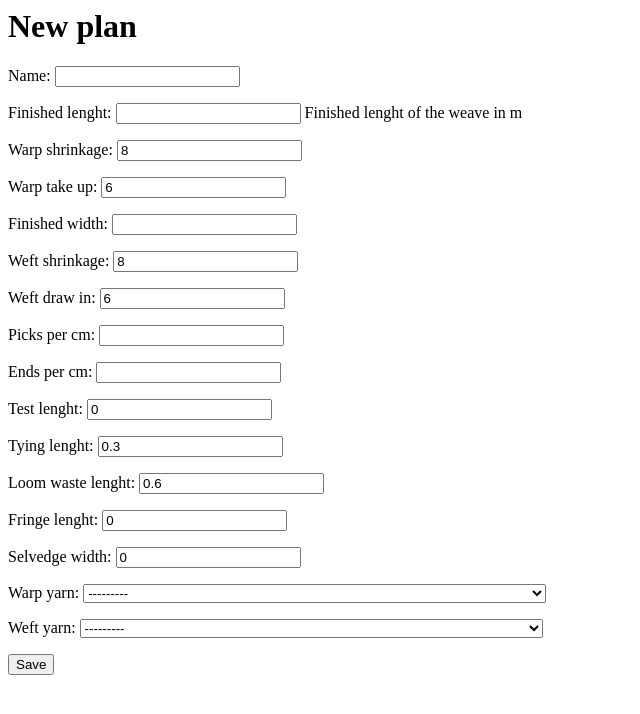
After one commit to jselin/texbe, a Django app: page /planner/plans/create in a window 1280 px wide. The commit adds this page. Shown: the top 714 px of the page, without its empty margins (0-640 px from the left). Run offline with Django 3.2, Linux system fonts and the light colour scheme; data comes from the database, SQL or seed files in the repository.

Commit message:
Planner firs iteration

```diff
--- a/planner/models.py
+++ b/planner/models.py
@@ -1,7 +1,6 @@
 from django.db import models
-from django.utils import timezone
-import datetime
 from django.urls import reverse
+from django.core.validators import RegexValidator
 
 class YarnManufacturer(models.Model):
     name = models.CharField(max_length=200, unique=True)
@@ -17,23 +16,51 @@ class YarnNumberingSystem(models.Model):
         return self.name
 
 class Yarn(models.Model):
-    SETT_UNIT = (
-        ('IN', 'yarns/inch'),
-        ('CM', 'yarns/cm')
-    )
     name = models.CharField(max_length=200)
     manufacturer = models.ForeignKey(YarnManufacturer, on_delete=models.PROTECT)
     material = models.CharField(max_length=200)
-    number = models.CharField(max_length=20)
+    number = models.CharField(max_length=20,
+        validators=[
+        RegexValidator('(\d+([,.]?\d*)?){1}[ ]*([xX*/]{1}[ ]*\d*)?',
+            message='Examples: "1.2" "5.3x2" "4,6/2"')])
     numbering_system = models.ForeignKey(YarnNumberingSystem, on_delete=models.PROTECT)
     sett = models.IntegerField()
-    sett_unit = models.CharField(max_length=2, choices=SETT_UNIT)
 
     def get_absolute_url(self):
         return reverse('planner:yarn_detail', kwargs={'pk': self.pk})
 
     def __str__(self):
+        return ("%s, %s, %s, %s %s, %s yarns/cm" % (self.name, self.manufacturer, self.material, self.numbering_system, self.number, self.sett))
+
+class Plan(models.Model):
+    """All units in m unless otherwise stated"""
+    name = models.CharField(max_length=200,
+        error_messages={'required': 'We really need you to fill in the name. Sory for bothering you'})
+
+    finished_lenght = models.FloatField(
+        help_text="Finished lenght of the weave in m")
+    warp_shrinkage = models.IntegerField(default=8)
+    warp_take_up = models.IntegerField(default=6)
+
+    finished_width = models.FloatField()
+    weft_shrinkage = models.IntegerField(default=8)
+    weft_draw_in = models.IntegerField(default=6)
+
+    picks_per_cm = models.FloatField()
+    ends_per_cm = models.FloatField()
+
+    test_lenght = models.FloatField(default=0)
+    tying_lenght = models.FloatField(default=0.3)
+    loom_waste_lenght = models.FloatField(default=0.6)
+    fringe_lenght = models.FloatField(default=0)
+
+    selvedge_width = models.FloatField(default=0)
+
+    warp_yarn = models.ForeignKey(Yarn, on_delete=models.PROTECT, related_name='warp_yarn')
+    weft_yarn = models.ForeignKey(Yarn, on_delete=models.PROTECT, related_name='weft_yarn')
+
+    def __str__(self):
         return self.name
 
-    def sett_unit_name(self):
-        return dict(Yarn.SETT_UNIT)[self.sett_unit]
+    def get_absolute_url(self):
+        return reverse('planner:plan_detail', kwargs={'pk': self.pk})
--- a/planner/templates/planner/index.html
+++ /dev/null
@@ -1,3 +0,0 @@
-<h1>
-    Index page TODO
-</h1>
--- /dev/null
+++ b/planner/templates/planner/plan_detail.html
@@ -0,0 +1 @@
+{{plan}}
--- /dev/null
+++ b/planner/templates/planner/plan_form.html
@@ -0,0 +1,6 @@
+<h1>New plan</h1>
+<form method="POST" class="post-form">
+    {% csrf_token %}
+    {{ form.as_p }}
+    <button type="submit" class="save btn btn-default">Save</button>
+</form>
--- a/planner/templates/planner/yarn_detail.html
+++ b/planner/templates/planner/yarn_detail.html
@@ -2,7 +2,7 @@
 <p>Manufacturer: {{yarn.manufacturer.name}}</p>
 <p>Material: {{yarn.material}}</p>
 <p>Number: {{yarn.number}} {{yarn.numbering_system.name}}</p>
-<p>Sett: {{yarn.sett}} {{yarn.sett_unit.name}}</p>
+<p>Sett: {{yarn.sett}} yarns/cm</p>
 <form action="{% url 'planner:yarn_delete' yarn.id%}">
     <input type="submit" value="Delete">
 </form>
--- a/planner/templates/planner/yarn_list.html
+++ b/planner/templates/planner/yarn_list.html
@@ -12,10 +12,10 @@
         <td>{{ yarn.manufacturer}}</td>
         <td>{{yarn.material}}</td>
         <td>{{yarn.numbering_system}} {{yarn.number}}</td>
-        <td>{{yarn.sett}} {{yarn.sett_unit_name}}</td>
+        <td>{{yarn.sett}} yarns/cm</td>
     </tr>
     {% endfor %}
 </table>
-<form action="{% url 'planner:yarn_add' %}">
+<form action="{% url 'planner:yarn_create' %}">
     <input type="submit" value="Add yarn">
 </form>
--- a/planner/urls.py
+++ b/planner/urls.py
@@ -5,10 +5,13 @@ from . import views
 app_name = 'planner'
 
 urlpatterns = [
-    path('', views.IndexView),
+    path('', views.PlanListView.as_view(), name='plan_list'),
+    path('plans', views.PlanListView.as_view(), name='plan_list'),
+    path('plans/<int:pk>', views.PlanDetailView.as_view(), name='plan_detail'),
+    path('plans/create', views.PlanCreate.as_view(), name='plan_create'),
     path('yarns', views.YarnListView.as_view(), name='yarns'),
     path('yarns/<int:pk>', views.YarnDetailView.as_view(), name='yarn_detail'),
-    path('yarns/add', views.YarnCreate.as_view(), name='yarn_add'),
+    path('yarns/create', views.YarnCreate.as_view(), name='yarn_create'),
     path('yarns/<int:pk>/edit', views.YarnUpdate.as_view(), name='yarn_edit'),
     path('yarns/<int:pk>/delete', views.YarnDelete.as_view(), name='yarn_delete'),
 ]
--- a/planner/views.py
+++ b/planner/views.py
@@ -9,6 +9,7 @@ from django.views.generic.edit import CreateView, UpdateView, DeleteView
 
 from .models import Yarn
 from .models import YarnManufacturer
+from .models import Plan
 
 
 class YarnListView(generic.ListView):
@@ -21,18 +22,30 @@ class YarnListView(generic.ListView):
 class YarnDetailView(generic.DetailView):
     model = Yarn
 
-def IndexView(request):
-    return render(request, 'planner/index.html')
+class PlanListView(generic.ListView):
+    model = Plan
+    context_object_name = 'plans'
+
+    def get_queryset(self):
+        return Plan.objects.order_by('name')
 
 class YarnCreate(CreateView):
     model = Yarn
-    fields = ['manufacturer', 'name', 'material', 'number', 'numbering_system', 'sett', 'sett_unit']
+    fields = ['manufacturer', 'name', 'material', 'number', 'numbering_system', 'sett']
     success_url = '/planner/yarns'
 
 class YarnUpdate(UpdateView):
     model = Yarn
-    fields = ['manufacturer', 'name', 'material', 'number', 'numbering_system', 'sett', 'sett_unit']
+    fields = ['manufacturer', 'name', 'material', 'number', 'numbering_system', 'sett']
 
 class YarnDelete(DeleteView):
     model = Yarn
     success_url = reverse_lazy('planner:yarns')
+
+class PlanDetailView(generic.DetailView):
+    model = Plan
+
+class PlanCreate(CreateView):
+    model = Plan
+    fields = ['name', 'finished_lenght', 'warp_shrinkage', 'warp_take_up', 'finished_width', 'weft_shrinkage', 'weft_draw_in', 'picks_per_cm', 'ends_per_cm', 'test_lenght', 'tying_lenght', 'loom_waste_lenght', 'fringe_lenght', 'selvedge_width', 'warp_yarn', 'weft_yarn']
+    success_url = reverse_lazy('planner:plan_list')
```
Also changed, not shown: planner/admin.py (+3 -12 lines), planner/templates/planner/plan_list.html (added, +11 -0 lines), db.sqlite3, planner/migrations/0004_auto_20180106_2122.py (added).
